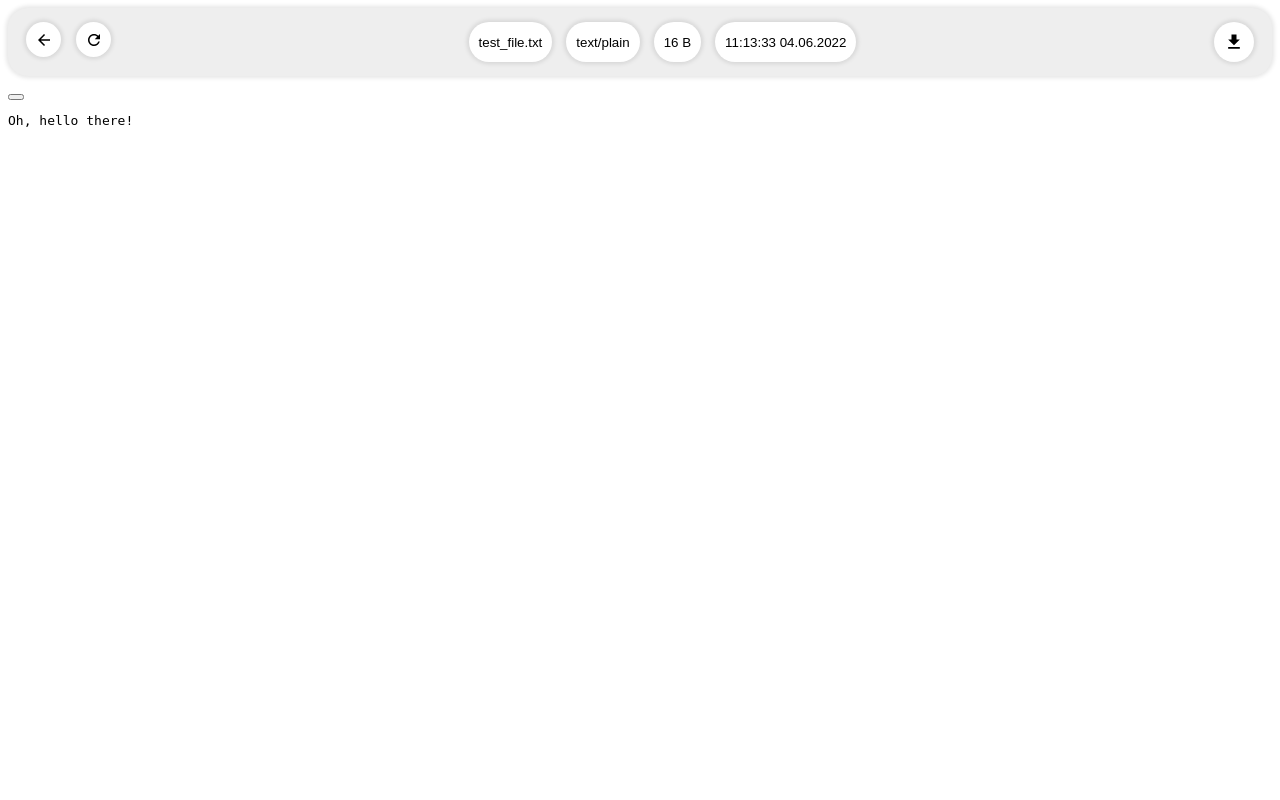
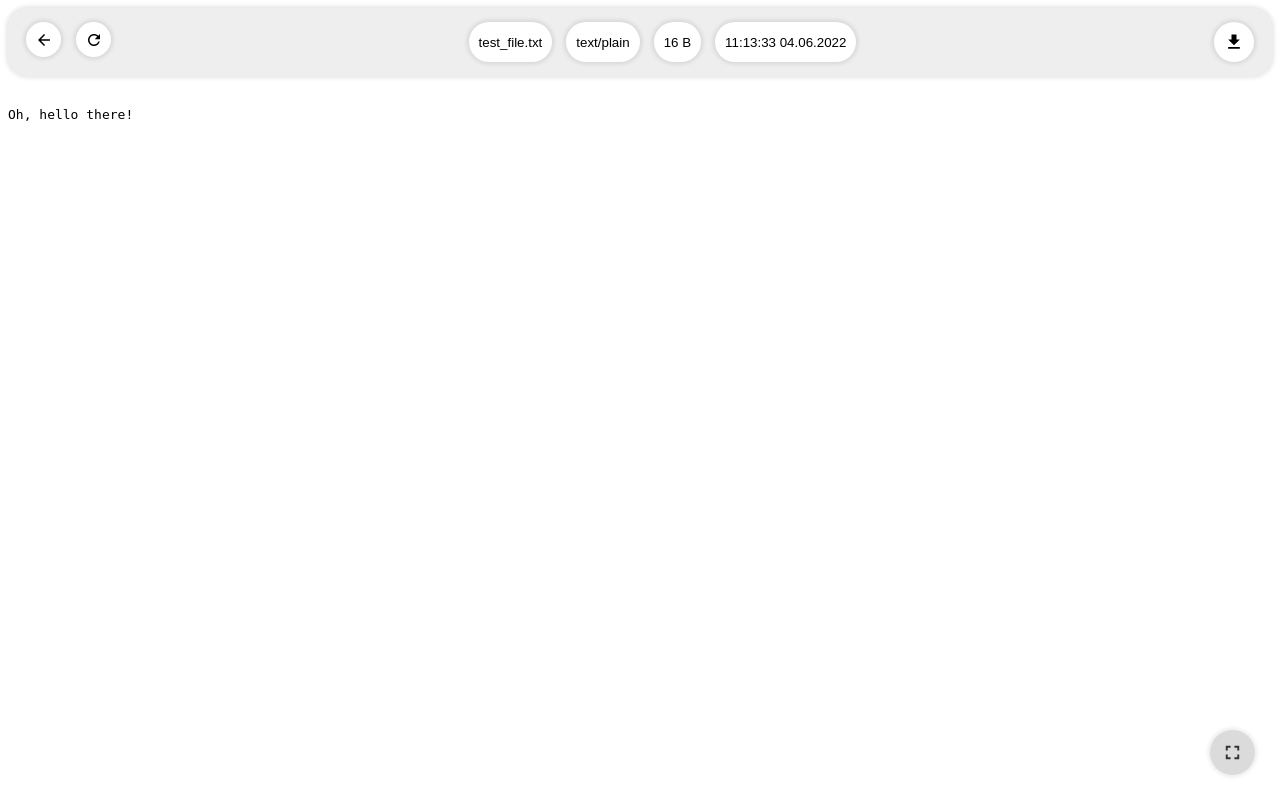
Before and after one commit to ddan9/webchat, a PHP site: page /webchat/functions/view.php?id=0 in a window 1280 px wide. Run offline with PHP 8.4, Linux system fonts and the light colour scheme.

Commit message:
Add files via upload

```diff
--- a/styles/default/desktop/view.css
+++ b/styles/default/desktop/view.css
@@ -399,3 +399,65 @@ video.view
 	max-width: 100%;
 
 }
+
+button.fullscreenButton
+
+{
+
+	background: url(../../../images/fullscreen.svg) no-repeat;
+
+	background-size: 50%;
+
+	background-position: center;
+
+	border: none;
+
+	outline: none;
+
+	width: 45px;
+
+	height: 45px;
+
+	border-radius: 50%;
+
+	background-color: LightGray;
+
+	position: fixed;
+
+	bottom: 25px;
+
+	right: 25px;
+
+	z-index: 100;
+
+	cursor: pointer;
+
+	display: block;
+
+	opacity: 80%;
+
+	box-shadow: 0px 0px 4px 2px rgba(0,0,0,0.1);
+
+	transition: box-shadow 0.2s linear;
+
+}
+
+button.fullscreenButton:hover
+
+{
+
+	box-shadow: 0px 0px 6px 3px rgba(50,150,200,0.5);
+
+	transition: box-shadow 0.2s linear;
+
+}
+
+button.fullscreenButton:focus
+
+{
+
+	box-shadow: 0px 0px 4px 5px rgba(50,150,200,0.5);
+
+	transition: box-shadow 0.2s linear;
+
+}
```
